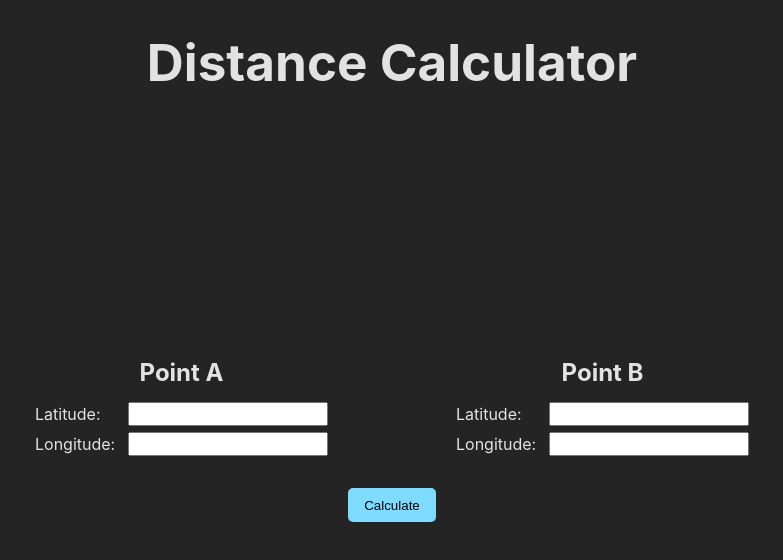
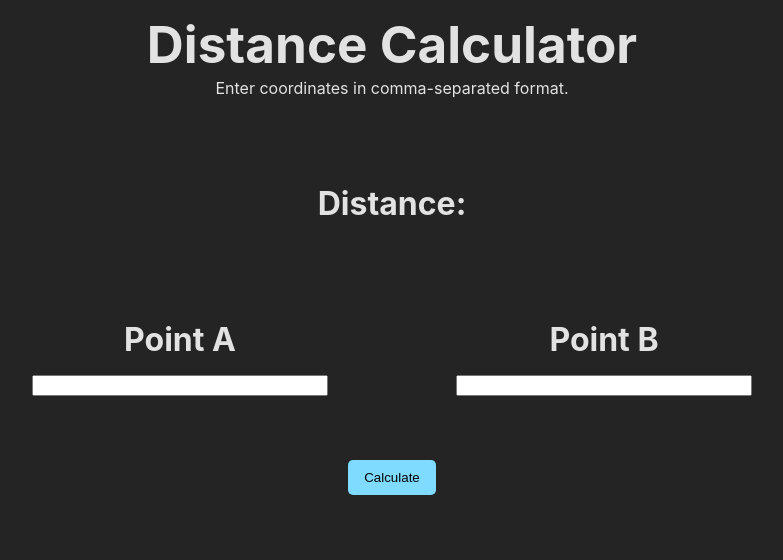
Before and after one commit to joel-lozano/air-distance, a React (Vite) app: page / in a window 1280 px wide. Shown: the top 560 px of the page, without its empty margins (248-1031 px from the left). Built offline with nearby package versions, Linux system fonts and the light colour scheme.

Commit message:
Added calculation

```diff
--- a/src/App.css
+++ b/src/App.css
@@ -3,8 +3,23 @@
     text-align: center;
 }
 
+h1 {
+    margin: 1rem;
+    margin-bottom: 0.25rem;
+}
+
+h2 {
+    margin: 0;
+    margin-top: 5rem;
+    font-size: 2rem;
+}
+
+p {
+    margin: 0;
+}
+
 form {
-    margin-top: 16rem;
+    margin-top: 5rem;
 }
 
 .coordinates {
@@ -13,22 +28,17 @@ form {
     place-items: center;
     place-content: center;
     gap: 10%;
-    margin-bottom: 1.8rem;
+    margin-bottom: 4rem;
 }
 
-.input-container h2 {
+.input-container h3 {
+    font-size: 2rem;
     margin: 0.5rem 0;
 }
 
-.input {
-    display: flex;
-    justify-content: space-between;
-    gap: 0.8rem;
-    padding: 0.2rem 0;
-}
-
-.input input[type='text'] {
-    width: 12rem;
+.input-container input[type='text'] {
+    width: 18rem;
+    text-align: center;
 }
 
 input[type='submit'] {
@@ -44,26 +54,27 @@ input[type='submit']:hover {
     background: #7FDBFFCC;
 }
 
-@media screen and (width < 400px) {
+@media screen and (width < 750px) {
+    h2 {
+        margin-top: 4rem;
+    }
+
     form {
-        margin-top: 8rem;
+        margin-top: 4rem;
     }
 
     .coordinates {
         flex-direction: column;
         gap: 1rem;
+        margin-bottom: 3rem;
     }
 
     .input-container {
         width: 80%;
     }
 
-    .input {
-        padding: 0.8rem;
-        justify-content: space-between;
-    }
-
-    .input input[type='text'] {
-        width: 10rem;
+    .input-container input[type='text'] {
+        width: 50%;
+        min-width: 15rem;
     }
 }
--- a/src/App.tsx
+++ b/src/App.tsx
@@ -1,38 +1,118 @@
-import React from 'react';
+import React, { useState } from 'react';
 import './App.css';
 
+const bounds = {
+    latitude: 90,
+    longitude: 180
+};
+
+// Combine these two functions into one?
+const isInRange = (num: number, bound: number): boolean => {
+    if (num < -bound || num > bound) {
+        return false;
+    }
+    return true;
+}
+
+const outOfRangeMessage = (quantity: string): string => {
+    if (quantity !== 'latitude' && quantity !== 'longitude') {
+        throw new Error('outOfRangeMessage: Parameter invalid.')
+    }
+
+    let bound: number;
+    if (quantity === 'latitude') {
+        bound = bounds.latitude;
+    } else {
+        bound = bounds.longitude;
+    }
+
+    quantity = quantity.charAt(0).toUpperCase() + quantity.slice(1);
+
+    return (
+        `Error: ${quantity} needs to be a number between -${bound} and ${bound}.`
+    );
+}
+
 function App() {
-    const handleSubmit = (event: React.FormEvent<HTMLFormElement>) => {
+    const [ distance, setDistance ] = useState<string | null>(null);
+
+    const handleSubmit = (event: React.FormEvent<HTMLFormElement>): void => {
         event.preventDefault();
+
+        const pointAString: string = event.currentTarget.pointA.value;
+        const pointBString: string = event.currentTarget.pointB.value;
+
+        if (!pointAString.includes(',') || !pointBString.includes(',')) {
+            alert('Error: Please provide coordinates in comma-separated format.');
+            return;
+        }
+
+        const [ latitudeA, longitudeA ] = pointAString.split(',');
+        const pointA = {
+            latitude: parseInt(latitudeA.trim()),
+            longitude: parseInt(longitudeA.trim())
+        };
+
+        const [ latitudeB, longitudeB ] = pointBString.split(',');
+        const pointB = {
+            latitude: parseInt(latitudeB.trim()),
+            longitude: parseInt(longitudeB.trim())
+        };
+
+        // Validate coordinates
+        if (
+            isNaN(pointA.latitude) || isNaN(pointA.longitude) ||
+            isNaN(pointB.latitude) || isNaN(pointB.longitude)
+        ) {
+            alert('Error: Non-numeric input.');
+            return;
+        }
+
+        if (!isInRange(pointA.latitude, bounds.latitude) || !isInRange(pointB.latitude, bounds.latitude)) {
+            alert(outOfRangeMessage('latitude'));
+            return;
+        }
+
+        if (!isInRange(pointA.longitude, bounds.longitude) || !isInRange(pointB.longitude, bounds.longitude)) {
+            alert(outOfRangeMessage('longitude'));
+            return;
+        }
+
+        // Find distance using Haversine formula
+        // Conversion from degrees to radians
+        const radians = (theta: number) => theta * (Math.PI / 180);
+
+        // Constants
+        const earth_radius = 6371000;
+
+        const phiA = radians(pointA.latitude);
+        const phiB = radians(pointB.latitude);
+
+        const deltaPhi = radians(pointB.latitude - pointA.latitude);
+        const deltaLambda = radians(pointB.longitude - pointA.longitude);
+
+        // Perform calculation
+        const a = Math.sin(deltaPhi / 2) ** 2 + Math.cos(phiA) * Math.cos(phiB) * Math.sin(deltaLambda / 2) ** 2;
+        const c = 2 * Math.atan2(Math.sqrt(a), Math.sqrt(1 - a));
+
+        setDistance(((earth_radius * c) / 1000).toFixed(2));
     }
 
     return (
         <div className='container'>
             <h1>Distance Calculator</h1>
+            <p>Enter coordinates in comma-separated format.</p>
             <main>
+                <h2>Distance: {distance}{distance === null ? null : 'km'}</h2>
                 <form onSubmit={handleSubmit}>
                     <div className='coordinates'>
                         <span className='input-container'>
-                            <h2>Point A</h2>
-                            <div className='input'>
-                                <span className='label-wrapper'><label htmlFor='latitude'>Latitude:</label></span>
-                                <input type='text' id='latitude-a' />
-                            </div>
-                            <div className='input'>
-                                <span className='label-wrapper'><label htmlFor='longitude'>Longitude:</label></span>
-                                <input type='text' id='longitude-a' />
-                            </div>
+                            <label htmlFor='pointA'><h3>Point A</h3></label>
+                            <input type='text' id='pointA' />
                         </span>
                         <span className='input-container'>
-                            <h2>Point B</h2>
-                            <div className='input'>
-                                <span className='label-wrapper'><label htmlFor='latitude'>Latitude:</label></span>
-                                <input type='text' id='latitude-a' />
-                            </div>
-                            <div className='input'>
-                                <span className='label-wrapper'><label htmlFor='longitude'>Longitude:</label></span>
-                                <input type='text' id='longitude-a' />
-                            </div>
+                            <label htmlFor='pointB'><h3>Point B</h3></label>
+                            <input type='text' id='pointB' />
                         </span>
                     </div>
                     <input type='submit' value='Calculate' />
```
